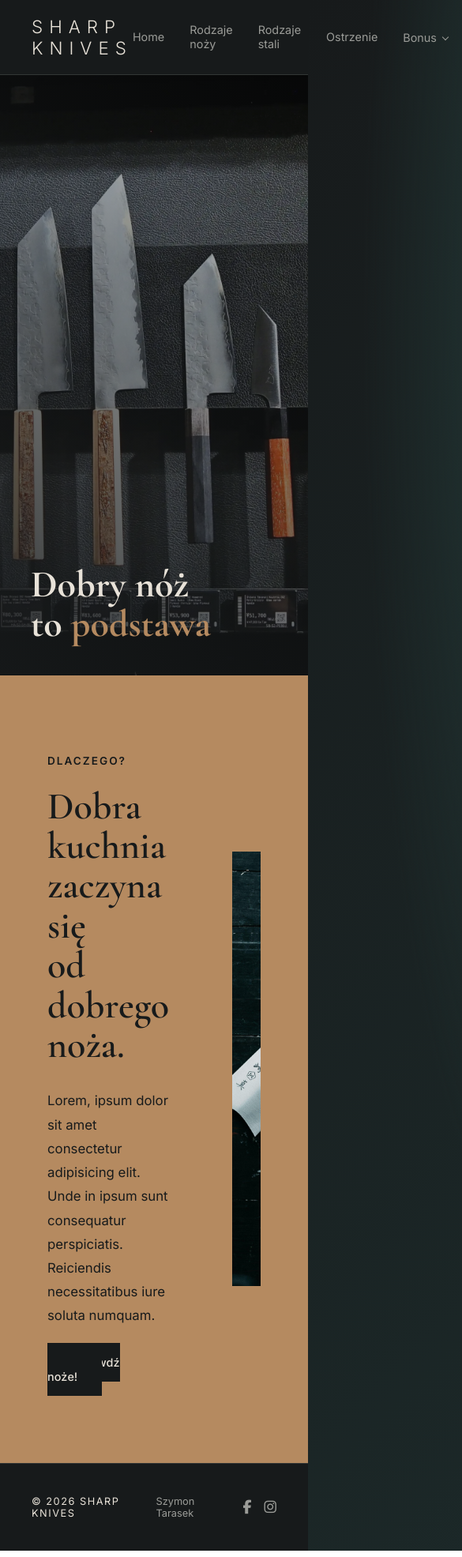
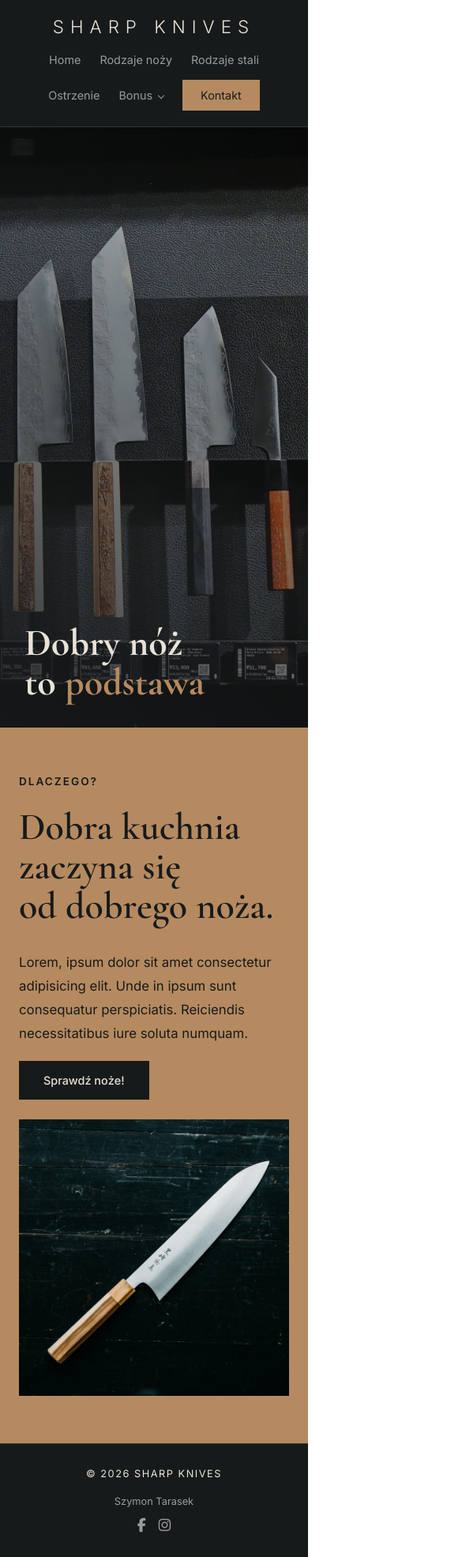
Before and after one commit to sztarasek/WDAI_2026_TARASEK, a plain HTML site: page docs/index.html in a window 390 px wide. Shown: the top 1971 px of the page at 79% size, 585 px wide, since content can reach past the window. Drawn offline with nearby package versions, Linux system fonts and the light colour scheme.

Commit message:
Responsiveness

```diff
--- a/docs/css/style.css
+++ b/docs/css/style.css
@@ -509,3 +509,76 @@ footer {
 .footer-socials a:hover {
   color: var(--color-accent);
 }
+
+/* ---------- Responsiveness ---------- */
+
+/* ---------- Tablet ---------- */
+@media (max-width: 900px) {
+  .navbar {
+    flex-direction: column;
+    gap: 20px;
+    padding: 20px;
+  }
+
+  .nav-links {
+    flex-wrap: wrap;
+    justify-content: center;
+    gap: 16px 24px;
+  }
+
+  .dropdown-menu {
+    left: 50%;
+    transform: translateX(-50%);
+  }
+
+  .about-content {
+    flex-direction: column;
+    gap: 40px;
+    padding: 60px 24px;
+  }
+
+  .about-img {
+    max-width: 100%;
+    width: 100%;
+  }
+
+  .about-img img {
+    height: 350px;
+  }
+
+  .gallery-grid {
+    grid-template-columns: repeat(2, 1fr);
+  }
+
+  .footer-content {
+    flex-direction: column;
+    gap: 20px;
+    padding: 30px 20px;
+    text-align: center;
+  }
+}
+
+/* ---------- Mobile ---------- */
+@media (max-width: 600px) {
+  .hero {
+    padding: 8%;
+  }
+
+  .gallery-grid {
+    grid-template-columns: 1fr;
+  }
+
+  .gallery-heading {
+    margin: 30px 10px;
+  }
+
+  .gallery-heading h2,
+  .contact-heading h1 {
+    font-size: 2.5rem;
+  }
+
+  .footer-info {
+    flex-direction: column;
+    gap: 12px;
+  }
+}
--- a/docs/index.html
+++ b/docs/index.html
@@ -22,11 +22,11 @@
   <body>
     <header>
       <nav class="navbar">
-        <a href="home.html" class="logo"> SHARP KNIVES </a>
+        <a href="index.html" class="logo"> SHARP KNIVES </a>
 
         <ul class="nav-links">
           <li>
-            <a href="home.html">Home</a>
+            <a href="index.html">Home</a>
           </li>
           <li>
             <a href="knives.html">Rodzaje noży</a>
@@ -130,6 +130,6 @@
 4. X Podwyższyć galerie
 5. X Formularz kontakt
 6. X Walidacja w formularzu
-7. Github Pages
-8. Responsywność
+7. X Github Pages
+8. X Responsywność
 -->
```
